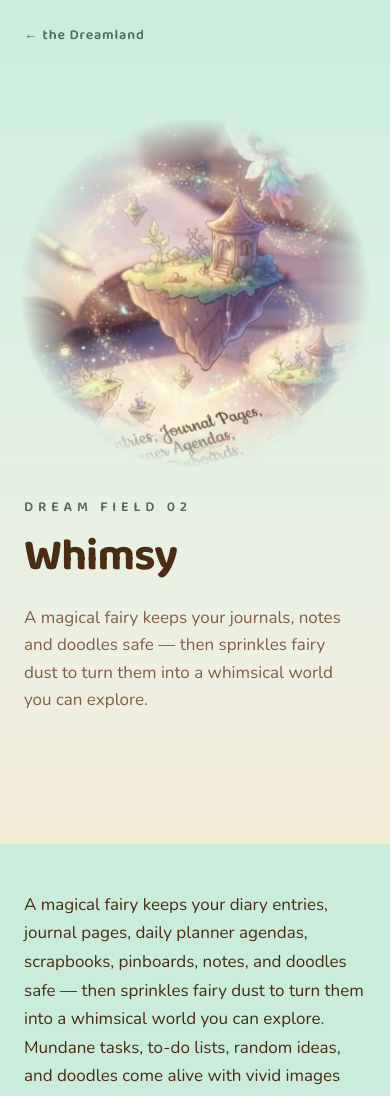
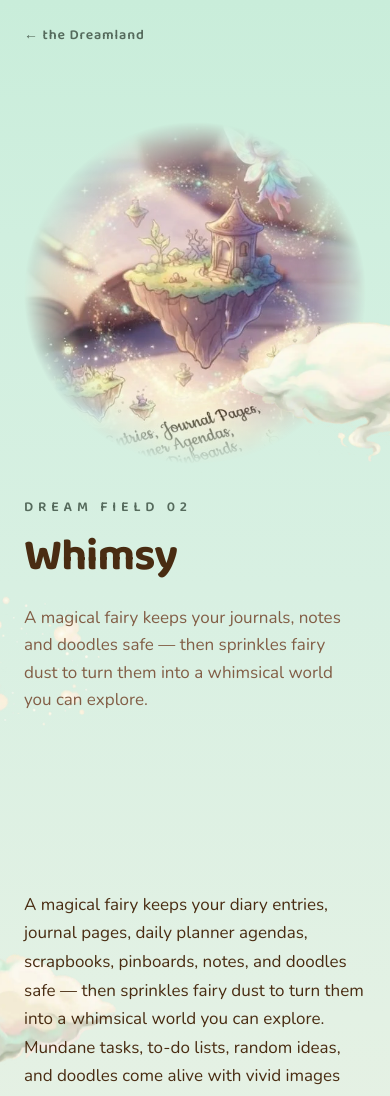
Before and after one commit to metaseonso/midori-fuwafuwa, an Astro site in the folder site/: page /midori-fuwafuwa/fields/whimsy in a window 390 px wide. Shown: the top 1096 px of the page. Built offline with nearby package versions, Linux system fonts and the light colour scheme; Astro itself is replaced by a stand-in of ours.

Commit message:
Revert site to a53a60e
Reverts the fixed-frame stage, the horizon perspective, and the
forward/recede pass. site/src is byte-identical to a53a60e, which is the
state the founder identified as the one that worked.

Co-Authored-By: Claude Opus 5 <noreply@anthropic.com>

```diff
--- /dev/null
+++ b/site/src/components/Drift.astro
@@ -0,0 +1,99 @@
+---
+// A single painted cloud bank, hanging in the descent.
+//
+// These are the depth cues. Some sit BEHIND the worlds (`layer="back"`),
+// some pass IN FRONT of them (`layer="front"`) — that occlusion, not a
+// difference in speed, is what makes the page read as deep.
+//
+// Full opacity, always. These are painted cream clouds on a cream ground;
+// they are meant to read as soft relief in paper, not as haze. Dimming
+// them is how this page has failed before.
+import { withBase } from "../lib/url";
+
+interface Props {
+  src: string;
+  /** vw */
+  w: number;
+  /** % of the parent section */
+  top: string;
+  left: string;
+  /** How far it drifts across the whole scroll, in vh. Nearer drifts more. */
+  drift: number;
+  layer?: "back" | "front";
+  flip?: boolean;
+}
+
+const { src, w, top, left, drift, layer = "back", flip = false } = Astro.props;
+
+// Intrinsic pixel sizes of the painted plates. These have to be on the tag:
+// an absolutely-positioned image sized only by CSS width is 0px tall until
+// it loads, so a lazy one never intersects the viewport and never loads at
+// all. The attributes give it an aspect-ratio box up front, which also
+// means no layout shift when the art arrives.
+const SIZES: Record<string, [number, number]> = {
+  "sky-far": [1200, 670],
+  "sky-mid": [1200, 670],
+  "sky-near": [1200, 670],
+  "sky-front": [1200, 670],
+  "cloud-floor": [1200, 670],
+  "motes": [760, 760],
+  "island-base": [1000, 545],
+  "island-misty": [900, 491],
+};
+const [iw, ih] = SIZES[src];
+---
+
+<img
+  class:list={["drift", `drift--${layer}`, { "drift--flip": flip }]}
+  src={withBase(`/images/dream/${src}.webp`)}
+  width={iw}
+  height={ih}
+  alt=""
+  aria-hidden="true"
+  loading="lazy"
+  decoding="async"
+  style={`--w:${w}vw; --top:${top}; --left:${left}; --drift:${drift}vh; --sx:${flip ? -1 : 1};`}
+/>
+
+<style>
+  .drift {
+    position: absolute;
+    top: var(--top);
+    left: var(--left);
+    width: var(--w);
+    max-width: none;
+    height: auto;
+    pointer-events: none;
+    /* scaleX comes last so the mirror happens about the cloud's own
+       centre, after it has been positioned. Using the `scale` property
+       instead would mirror the translate too, and throw it a full width
+       off to the side. */
+    transform: translate(-50%, -50%) scaleX(var(--sx));
+    will-change: transform;
+  }
+
+  .drift--back  { z-index: 1; }
+  .drift--front { z-index: 3; }
+
+  @supports (animation-timeline: scroll()) {
+    html.js .drift {
+      animation: hang linear both;
+      animation-timeline: scroll(root);
+    }
+  }
+  @keyframes hang {
+    from { transform: translate(-50%, calc(-50% + var(--drift))) scaleX(var(--sx)); }
+    to   { transform: translate(-50%, calc(-50% - var(--drift))) scaleX(var(--sx)); }
+  }
+
+  @media (max-width: 860px) {
+    .drift { width: calc(var(--w) * 2.1); }
+  }
+
+  @media (prefers-reduced-motion: reduce) {
+    html.js .drift {
+      animation: none !important;
+      transform: translate(-50%, -50%) scaleX(var(--sx)) !important;
+    }
+  }
+</style>
--- a/site/src/components/Stage.astro
+++ /dev/null
@@ -1,233 +0,0 @@
----
-// The Dreamland itself — one fixed frame the visitor never leaves.
-//
-// This is the correction to everything before it. Clouds used to be pinned to
-// sections, so a section scrolling away took its sky with it: the room kept
-// changing, which is a document going past. This is `position: fixed`. It is
-// the room. It never leaves, and the visitor never feels they left the first
-// screen.
-//
-// The horizon effect, which is the part that was missing:
-//
-// Scaling a cloud up in place makes every cloud arrive in the same spot, one
-// on top of the last — a stack. Real distance has a VANISHING POINT. A thing
-// far off is tiny AND near the horizon; as it approaches it grows AND travels
-// outward from that point, so by the time it reaches you it is off at the edge
-// of vision. That divergence is what stops them stacking, and it is why this
-// uses `perspective` with `translate3d` on the Z axis rather than `scale`.
-// Give a plate a Z and the browser derives its size and its spread from one
-// vanishing point, for free and consistently.
-//
-// Fading at the horizon: DESIGN_SYSTEM §6 says art is never faded to make it
-// recede. The founder has asked for exactly that here — "come up as they
-// scroll and fade into the background" — so it is deliberate, and confined to
-// the far end of the Z travel where it reads as distance, never as a way of
-// quieting art that is too strong up close.
-import { withBase } from "../lib/url";
-
-// A horizon is two things, and the first version only had the second.
-//
-// THE BANK — clouds parked far off around the vanishing point. They never
-// travel; they only sway. They are the horizon line itself, and they are why
-// the sky is never empty. Without them there were stretches of bare mint
-// between one traveller fading out and the next fading in.
-//
-// THE TRAVELLERS — clouds that emerge from the bank, come forward past the
-// viewer and are gone. Their scroll windows overlap so several are always in
-// flight, and each starts at its own depth so the very first screen already
-// has clouds mid-approach rather than everything beginning at the far end.
-//
-// x/y is the direction each one drifts out toward as it nears. Multiplying
-// that offset by Z is what makes them diverge along their own lines instead of
-// every cloud arriving up the middle of the screen.
-// PERSPECTIVE is the number every size here is measured against. A plate at
-// depth z renders at PERSPECTIVE / (PERSPECTIVE + |z|) of its CSS width — so
-// at z = -1180 with a 760px perspective, a plate draws at 0.39x. The first
-// version sized the bank as though that factor did not exist and the horizon
-// came out a fifth of the size it should have been, leaving the sky bare.
-// `screen` below is how wide each plate should actually LOOK, in vw, and the
-// CSS width is derived from it.
-const PERSPECTIVE = 760;
-const cssWidth = (screen: number, z: number) =>
-  +(screen * ((PERSPECTIVE + Math.abs(z)) / PERSPECTIVE)).toFixed(1);
-
-// ONLY plates that dissolve on all four edges. Measured off each file's alpha
-// channel: island-misty and motes are transparent on every edge, island-base
-// on three with the fourth at 55/255. sky-far, sky-mid, sky-near, sky-front
-// and cloud-floor all end in a hard rectangle on at least two sides.
-//
-// Everywhere else on this site those wide plates were made safe by running
-// them wider than the viewport so their cut edges stayed off screen. That
-// trick cannot work here: in a perspective stage a plate's apparent size and
-// position change continuously with its depth, so there is no width that
-// guarantees overhang. Using them put straight seams across the sky. They are
-// excluded outright, and density comes from having more soft plates instead.
-// Depth here is chosen for cost as much as for looks. A plate at z = -1180
-// must carry 2.6x the CSS width to appear at a given on-screen size, and that
-// width is what the browser has to rasterise — nine of those, all swaying,
-// measured 9.6% of frames over 20ms at idle and 16.5% mid-descent. Distance
-// reads from a thing being SMALL and NEAR THE VANISHING POINT, not from the
-// literal z number, so the bank sits shallow and small instead. Same horizon,
-// a fraction of the fill.
-const BANK = [
-  { src: "island-misty", screen: 30, x: -15, y: -7, z: -620, sway: 47 },
-  { src: "island-base",  screen: 26, x: 13,  y: -9, z: -700, sway: 59 },
-  { src: "island-misty", screen: 22, x: -30, y: 3,  z: -560, sway: 39 },
-  { src: "island-base",  screen: 19, x: 29,  y: 6,  z: -660, sway: 43 },
-  { src: "island-misty", screen: 24, x: 2,   y: 11, z: -780, sway: 53 },
-  { src: "motes",        screen: 14, x: 20,  y: -4, z: -740, sway: 37 },
-];
-
-const TRAVEL = [
-  { src: "island-misty", w: 26, x: 24,  y: 4,   z0: -520,  from: 0,  to: 34 },
-  { src: "island-base",  w: 28, x: -20, y: -11, z0: -900,  from: 0,  to: 48 },
-  { src: "island-misty", w: 22, x: -28, y: 9,   z0: -1300, from: 0,  to: 58 },
-  { src: "motes",        w: 14, x: 32,  y: -3,  z0: -1500, from: 8,  to: 56 },
-  { src: "island-misty", w: 26, x: -12, y: 12,  z0: -1500, from: 20, to: 68 },
-  { src: "island-base",  w: 24, x: 20,  y: 8,   z0: -1500, from: 32, to: 80 },
-  { src: "island-misty", w: 24, x: -24, y: -9,  z0: -1500, from: 44, to: 92 },
-  { src: "motes",        w: 15, x: 10,  y: 14,  z0: -1500, from: 56, to: 100 },
-  { src: "island-base",  w: 26, x: 26,  y: -7,  z0: -1500, from: 68, to: 100 },
-  { src: "island-misty", w: 24, x: -18, y: 10,  z0: -1500, from: 80, to: 100 },
-];
-
-const SIZES: Record<string, [number, number]> = {
-  "island-base": [1000, 545],
-  "island-misty": [900, 491],
-  motes: [760, 760],
-};
----
-
-<div class="stage" aria-hidden="true">
-  <div class="stage__space">
-    {BANK.map((c, i) => {
-      const [iw, ih] = SIZES[c.src];
-      return (
-        <img
-          class="hcloud hcloud--bank"
-          src={withBase(`/images/dream/${c.src}.webp`)}
-          width={iw} height={ih} alt="" loading="eager" decoding="async"
-          style={`--w:${cssWidth(c.screen, c.z)}vw; --x:${c.x}vw; --y:${c.y}vh;
-                  --z:${c.z}px; --sway:${c.sway}s; --delay:${-(i * 5.3).toFixed(1)}s;`}
-        />
-      );
-    })}
-
-    {TRAVEL.map((c, i) => {
-      const [iw, ih] = SIZES[c.src];
-      return (
-        <img
-          class="hcloud hcloud--travel"
-          src={withBase(`/images/dream/${c.src}.webp`)}
-          width={iw} height={ih} alt=""
-          loading={i < 4 ? "eager" : "lazy"} decoding="async"
-          style={`--w:${c.w}vw; --x:${c.x}vw; --y:${c.y}vh; --z0:${c.z0}px;
-                  --from:${c.from}%; --to:${c.to}%;`}
-        />
-      );
-    })}
-  </div>
-</div>
-
-<style>
-  .stage {
-    position: fixed;
-    inset: 0;
-    /* The ground lives here, not on <main>. It used to be a background on the
-       scrolling content, which is a positioned element later in the document —
-       so it painted straight over this fixed stage and hid all 25 clouds
-       completely. The sky is the backdrop; the content is transparent and sits
-       on top of it. */
-    background: linear-gradient(
-      180deg,
-      #c9edda 0%,
-      #d0efdf 12%,
-      #d8f0e2 30%,
-      #e3f1e4 52%,
-      #ecf0e2 74%,
-      #f2eede 90%,
-      #f4edd6 100%
-    );
-    overflow: hidden;
-    pointer-events: none;
-    z-index: 0;
-    /* The vanishing point. Everything's size and spread is derived from it, so
-       there is exactly one horizon and nothing has to agree with it by hand. */
-    perspective: 760px;
-    perspective-origin: 50% 46%;
-  }
-  .stage__space {
-    position: absolute;
-    inset: 0;
-    transform-style: preserve-3d;
-  }
-
-  .hcloud {
-    position: absolute;
-    left: 50%;
-    top: 46%;
-    width: var(--w);
-    max-width: none;
-    height: auto;
-  }
-
-  /* The bank: parked at the horizon, never travelling, only swaying. Constant
-     velocity — steady travel reads as endless, an eased bob reads as a loop. */
-  .hcloud--bank {
-    transform: translate(-50%, -50%) translate3d(var(--x), var(--y), var(--z));
-    animation: bank-sway var(--sway) linear var(--delay) infinite alternate;
-  }
-  @keyframes bank-sway {
-    from { translate: -2.5% 1.5%; }
-    to   { translate: 2.5% -2%; }
-  }
-
-  /* The travellers, at rest: parked mid-distance so a no-JS page and any
-     browser without scroll timelines still shows a layered sky. */
-  .hcloud--travel {
-    transform: translate(-50%, -50%) translate3d(var(--x), var(--y), -560px);
-  }
-
-  @supports (animation-timeline: scroll()) {
-    html.js .hcloud--travel {
-      animation: horizon linear both;
-      animation-timeline: scroll(root);
-      animation-range: var(--from) var(--to);
-    }
-  }
-
-  /* Out of the vanishing point, forward, and past. The x/y offset grows with
-     Z, which is what makes each one diverge on its own line instead of every
-     cloud arriving up the middle. */
-  @keyframes horizon {
-    0% {
-      transform: translate(-50%, -50%)
-        translate3d(calc(var(--x) * 0.14), calc(var(--y) * 0.14), var(--z0));
-      opacity: 0;
-    }
-    12% { opacity: 1; }
-    74% { opacity: 1; }
-    100% {
-      transform: translate(-50%, -50%)
-        translate3d(calc(var(--x) * 2.1), calc(var(--y) * 2.1), 380px);
-      opacity: 0;
-    }
-  }
-
-  @media (max-width: 860px) {
-    .stage { perspective: 560px; }
-    .hcloud { width: calc(var(--w) * 1.8); }
-  }
-
-  @media (prefers-reduced-motion: reduce) {
-    /* The still frame is the primary design: a quiet, layered sky, parked. */
-    html.js .hcloud {
-      animation: none !important;
-      translate: none !important;
-    }
-    html.js .hcloud--travel {
-      transform: translate(-50%, -50%)
-        translate3d(var(--x), var(--y), -560px) !important;
-    }
-  }
-</style>
--- a/site/src/layouts/Field.astro
+++ b/site/src/layouts/Field.astro
@@ -12,7 +12,7 @@
 //   - Depth comes from cloud banks passing in front of and behind things.
 //   - Running text sits on .textsurface, never bare on painted cloud.
 import Layout from "./Layout.astro";
-import Stage from "../components/Stage.astro";
+import Drift from "../components/Drift.astro";
 import ForestEntry from "../components/ForestEntry.astro";
 import { withBase } from "../lib/url";
 
@@ -30,10 +30,15 @@ const { title, description, eyebrow, name, tagline, image, recaps } = Astro.prop
 ---
 
 <Layout title={title} description={description}>
-  <Stage />
-
   <main id="main" class="field dreamground">
-
+    {/* Cloud banks, full opacity. Placed down the outer edges so they graze
+        the composition and never pass behind a line of running text. */}
+    <Drift src="island-base"  w={46}  top="10%" left="93%" drift={22} layer="front" />
+    <Drift src="motes"        w={20}  top="22%" left="7%"  drift={28} layer="back" />
+    <Drift src="island-misty" w={40}  top="41%" left="-4%" drift={24} layer="front" flip />
+    <Drift src="island-base"  w={50}  top="62%" left="101%" drift={14} layer="back" flip />
+    <Drift src="motes"        w={24}  top="80%" left="9%"  drift={30} layer="front" />
+    <Drift src="island-misty" w={36}  top="93%" left="97%" drift={26} layer="back" />
 
     <p class="field__back">
       <a href={withBase("/")}>&larr; the Dreamland</a>
@@ -262,9 +267,9 @@ const { title, description, eyebrow, name, tagline, image, recaps } = Astro.prop
      stuck invisible, and a non-scrolling crawler reads it all. */
   @supports (animation-timeline: view()) {
     html.js .fhero__art {
-      animation: fhero-arc linear both;
+      animation: fhero-settle linear both;
       animation-timeline: --frame;
-      animation-range: cover;
+      animation-range: entry 2% cover 26%;
     }
     html.js .fhero__word {
       animation: fword-settle linear both;
@@ -283,12 +288,9 @@ const { title, description, eyebrow, name, tagline, image, recaps } = Astro.prop
       animation-range: cover;
     }
   }
-  @keyframes fhero-arc {
-    0%   { opacity: 0; scale: 0.82; }
-    18%  { opacity: 1; }
-    46%  { scale: 1; }
-    80%  { opacity: 1; }
-    100% { opacity: 0; scale: 1.09; }
+  @keyframes fhero-settle {
+    from { opacity: 0; transform: translateY(64px) scale(0.974); }
+    to   { opacity: 1; transform: none; }
   }
   @keyframes fhero-in-frame {
     from { translate: 0 -5%; }
@@ -320,6 +322,5 @@ const { title, description, eyebrow, name, tagline, image, recaps } = Astro.prop
       translate: none !important;
     }
     html.js .fhero__img { scale: 1.14 !important; }
-    html.js .fhero__art { scale: none !important; }
   }
 </style>
--- a/site/src/styles/global.css
+++ b/site/src/styles/global.css
@@ -111,11 +111,17 @@ button:focus-visible,
 .dreamground {
   --paper: #f4edd6;
   position: relative;
-  z-index: 1;
   overflow-x: clip;
-  /* No background. The Dreamland's ground is painted by the fixed <Stage>
-     behind this, so that one frame holds both the sky and the clouds and the
-     visitor never leaves it. */
+  background: linear-gradient(
+    180deg,
+    #c9edda 0%,
+    #d0efdf 12%,
+    #d8f0e2 30%,
+    #e3f1e4 52%,
+    #ecf0e2 74%,
+    #f2eede 90%,
+    #f4edd6 100%
+  );
 }
 
 /* Overscroll rubber-banding exposes the body, not .dreamground. */
```
Also changed, not shown: site/src/components/Plane.astro (added, +180 -0 lines), site/src/components/World.astro (+29 -32 lines), site/src/pages/index.astro (+39 -3 lines).
